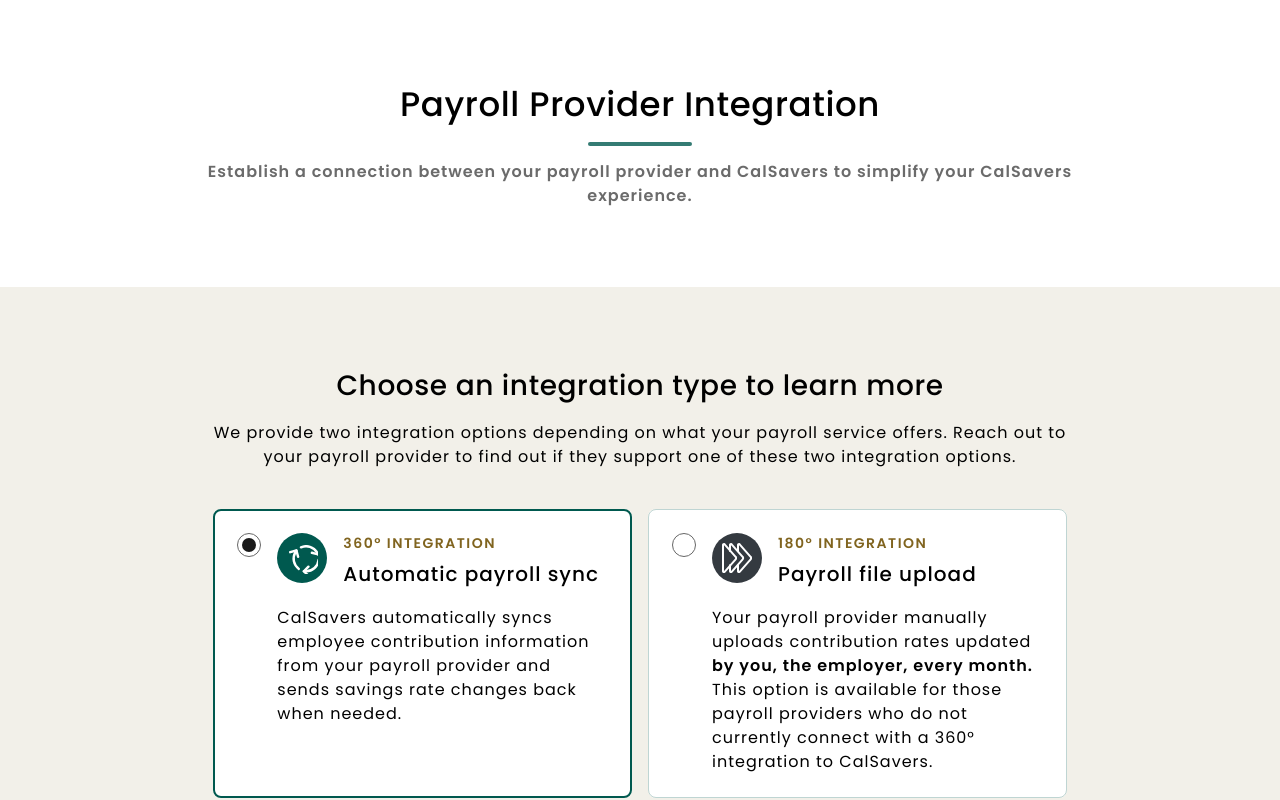
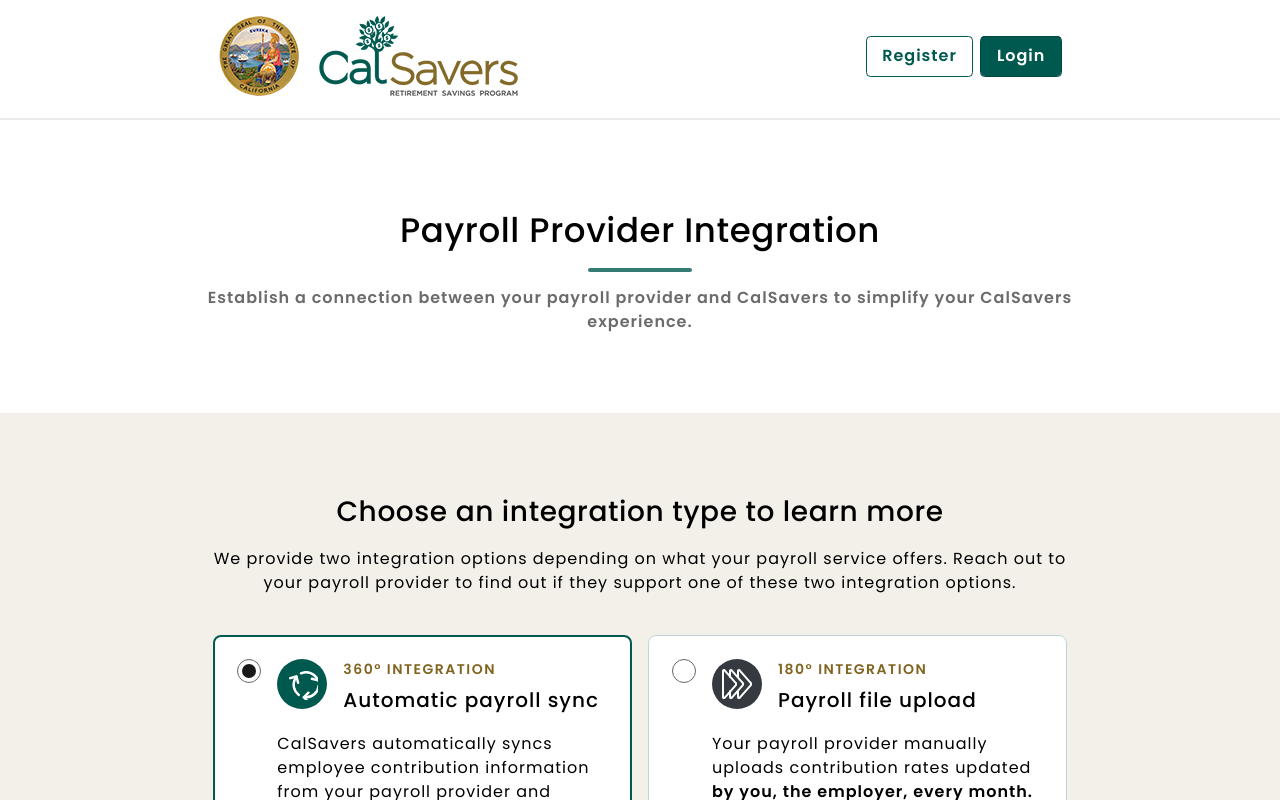
Before and after one commit to ascensus-gs-ux/ux-calsaversdemo-alpha, a React (Vite) app: page / in a window 1280 px wide. Shown: the top 800 px of the page. Built offline with nearby package versions, Linux system fonts and the light colour scheme.

Commit message:
Add files via upload

```diff
--- a/src/imports/PayrollProviderIntegration/PayrollProviderIntegration.tsx
+++ b/src/imports/PayrollProviderIntegration/PayrollProviderIntegration.tsx
@@ -1,5 +1,6 @@
 import { useState } from "react";
 import svgPaths from "./svg-28wx2odd2y";
+import imgImage271 from "./6568f42840319b6c3af603b082bc57fc59b6af19.png";
 import imgScreenshot20240624At23545Pm1 from "./039f4bb8bf585934b82734f24f18ba6d5292401d.png";
 import imgCaSealWhite1 from "./c38e6508f8ab610083aded5dea6e466c8ce1f856.png";
 
@@ -129,6 +130,118 @@
   "YPD HCM",
 ];
 
+function Logo() {
+  return (
+    <div
+      className="content-stretch flex items-center justify-center relative shrink-0"
+      data-name="logo"
+    >
+      <div
+        className="h-[80px] relative shrink-0 w-[302px]"
+        data-name="image 271"
+      >
+        <img
+          alt=""
+          className="absolute inset-0 max-w-none object-cover pointer-events-none size-full"
+          src={imgImage271}
+        />
+      </div>
+    </div>
+  );
+}
+
+function ButtonGroup() {
+  return (
+    <div
+      className="content-stretch flex gap-[8px] items-start relative shrink-0 w-full md:w-auto"
+      data-name="ButtonGroup"
+    >
+      <a
+        className="bg-white content-stretch flex gap-[8px] items-center justify-center px-[16px] py-[8px] relative rounded-[4px] shrink-0 flex-1 md:flex-none"
+        href="https://saver.calsavers.com/californiaeetpl/auth/sessionCreate/viewCollectUsername.cs?request_locale=en_US"
+        target="_blank"
+        data-name="Button"
+      >
+        <div
+          aria-hidden="true"
+          className="absolute border border-[#00594f] border-solid inset-[-0.5px] pointer-events-none rounded-[4.5px]"
+        />
+        <div className="flex flex-col font-['Poppins',sans-serif] font-semibold justify-center leading-[0] not-italic relative shrink-0 text-[#00594f] text-[16px] text-center tracking-[1px] whitespace-nowrap">
+          <p className="leading-[24px]">Register</p>
+        </div>
+      </a>
+      <a
+        className="bg-[#00594f] content-stretch cursor-pointer flex gap-[8px] items-center justify-center px-[16px] py-[8px] relative rounded-[4px] shrink-0 flex-1 md:flex-none"
+        href="https://saver.calsavers.com/californiaeetpl/auth/sessionCreate/viewCollectUsername.cs?request_locale=en_US"
+        target="_blank"
+        data-name="Button"
+      >
+        <div
+          aria-hidden="true"
+          className="absolute border border-[#00473f] border-solid inset-[-0.5px] pointer-events-none rounded-[4.5px]"
+        />
+        <div className="flex flex-col font-['Poppins',sans-serif] font-semibold justify-center leading-[0] not-italic relative shrink-0 text-[16px] text-center text-white tracking-[1px] whitespace-nowrap">
+          <p className="leading-[24px]">Login</p>
+        </div>
+      </a>
+    </div>
+  );
+}
+
+function NavInnerContainer() {
+  return (
+    <div
+      className="bg-white relative shrink-0 w-full"
+      data-name="InnerContainer"
+    >
+      <div className="content-stretch flex flex-row items-center justify-center size-full w-full">
+        <div className="content-stretch flex flex-col md:flex-row items-center md:justify-between justify-center relative size-full w-full p-[0px] gap-4 md:gap-0">
+          <Logo />
+          <ButtonGroup />
+        </div>
+      </div>
+    </div>
+  );
+}
+
+function Navigation() {
+  return (
+    <div
+      className="bg-white h-[112px] mb-[-1px] relative shrink-0 w-full"
+      data-name="Navigation"
+    >
+      <div className="flex flex-col items-center justify-center size-full w-full">
+        <div className="content-stretch flex flex-col items-center justify-center px-[8px] relative size-full w-full">
+          <NavInnerContainer />
+        </div>
+      </div>
+    </div>
+  );
+}
+
+function Hr() {
+  return (
+    <div
+      className="h-[16px] mb-[-1px] relative shrink-0 w-full"
+      data-name="hr"
+    >
+      <svg
+        className="absolute block inset-0 size-full"
+        fill="none"
+        preserveAspectRatio="none"
+        viewBox="0 0 1440 16"
+      >
+        <g id="hr">
+          <path
+            d="M0 8H1440"
+            id="hr_2"
+            stroke="var(--stroke-0, #D3D3D3)"
+          />
+        </g>
+      </svg>
+    </div>
+  );
+}
 
 function InnerContainer2() {
   return (
@@ -3496,6 +3609,8 @@
       className="bg-white content-stretch flex flex-col items-start relative size-full"
       data-name="Payroll Provider Integration"
     >
+      <Navigation />
+      <Hr />
       <Hero />
       <Section
         bodyContent={bodyContent}
```
